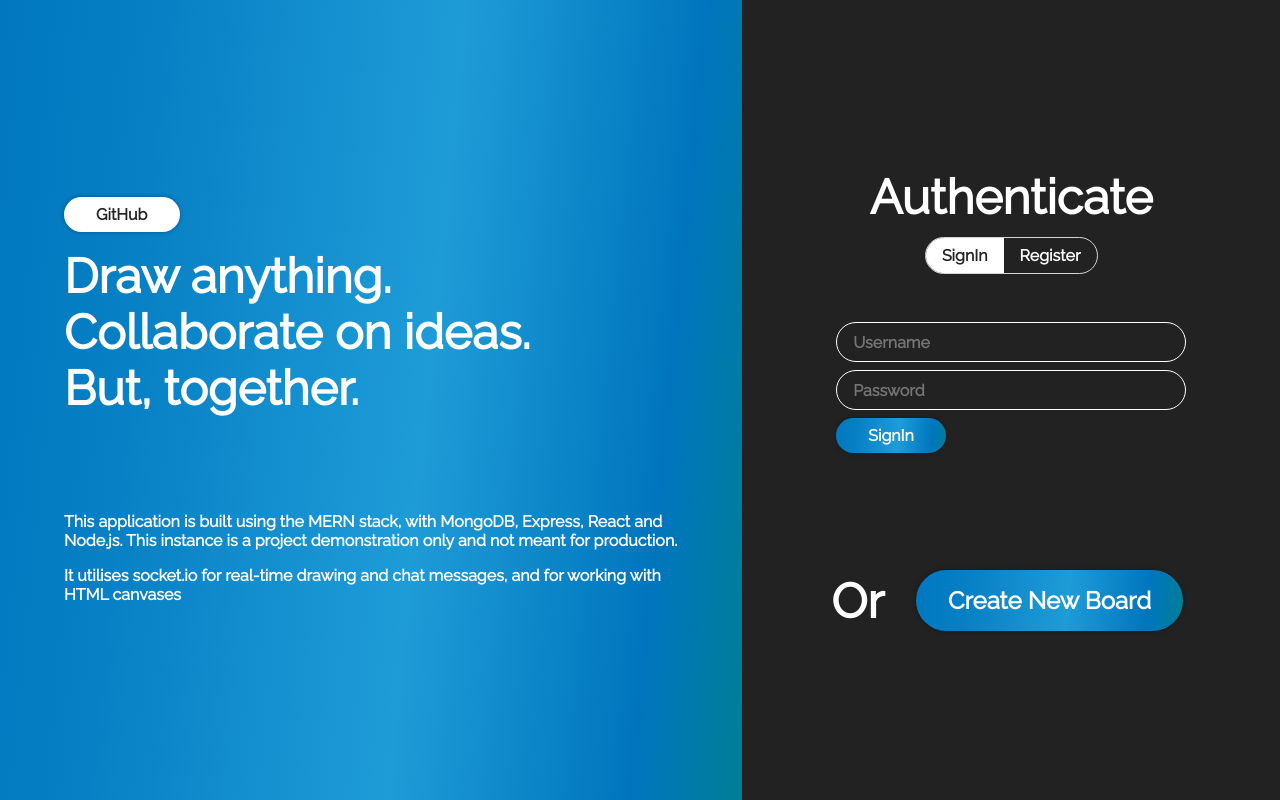
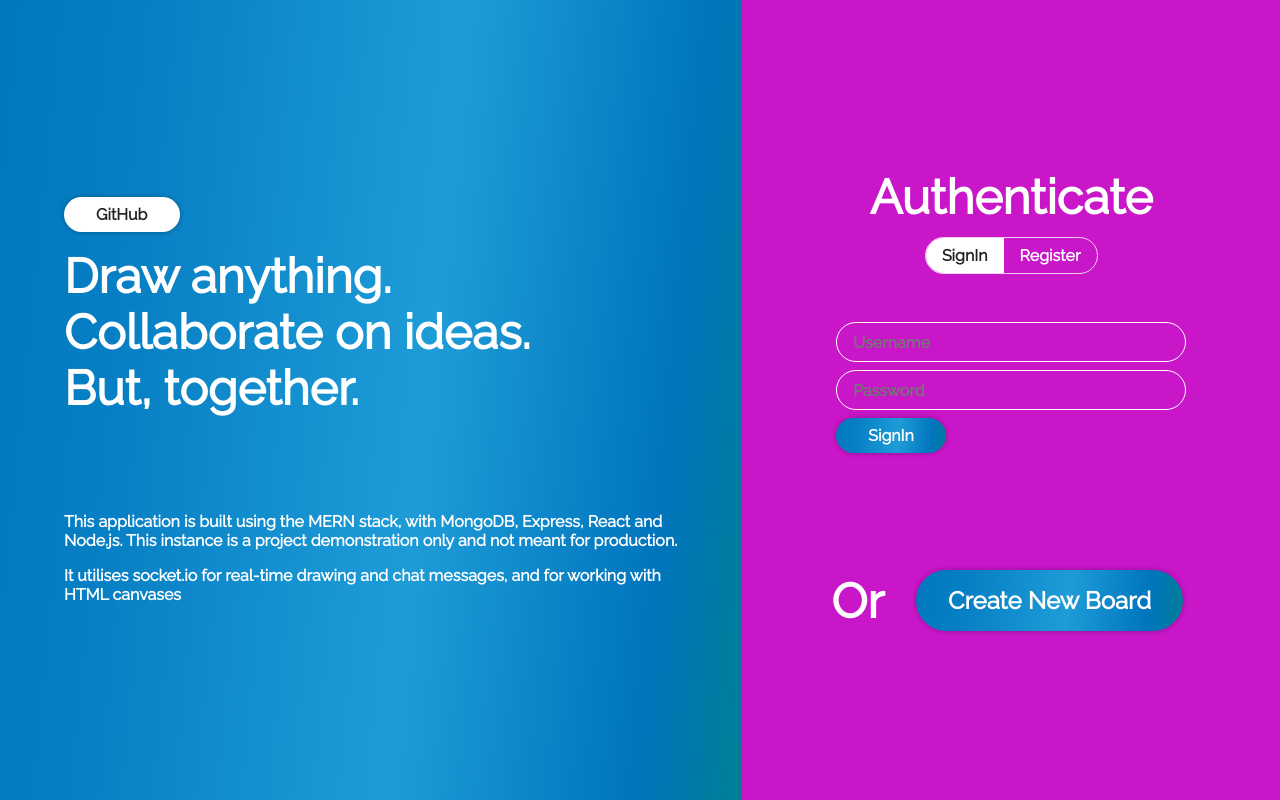
Before and after one commit to tausifaman222/College-Project-Kollaboard, a React (Create React App) app in the folder client/: page / in a window 1280 px wide. Built offline with nearby package versions, Linux system fonts and the light colour scheme.

Commit message:
testing color profile

```diff
--- a/client/src/App.css
+++ b/client/src/App.css
@@ -14,7 +14,7 @@ a {
 }
 
 body {
-    background-color: #222;
+    background-color: rgb(200, 22, 200);
     color: white;
 }
 
```
